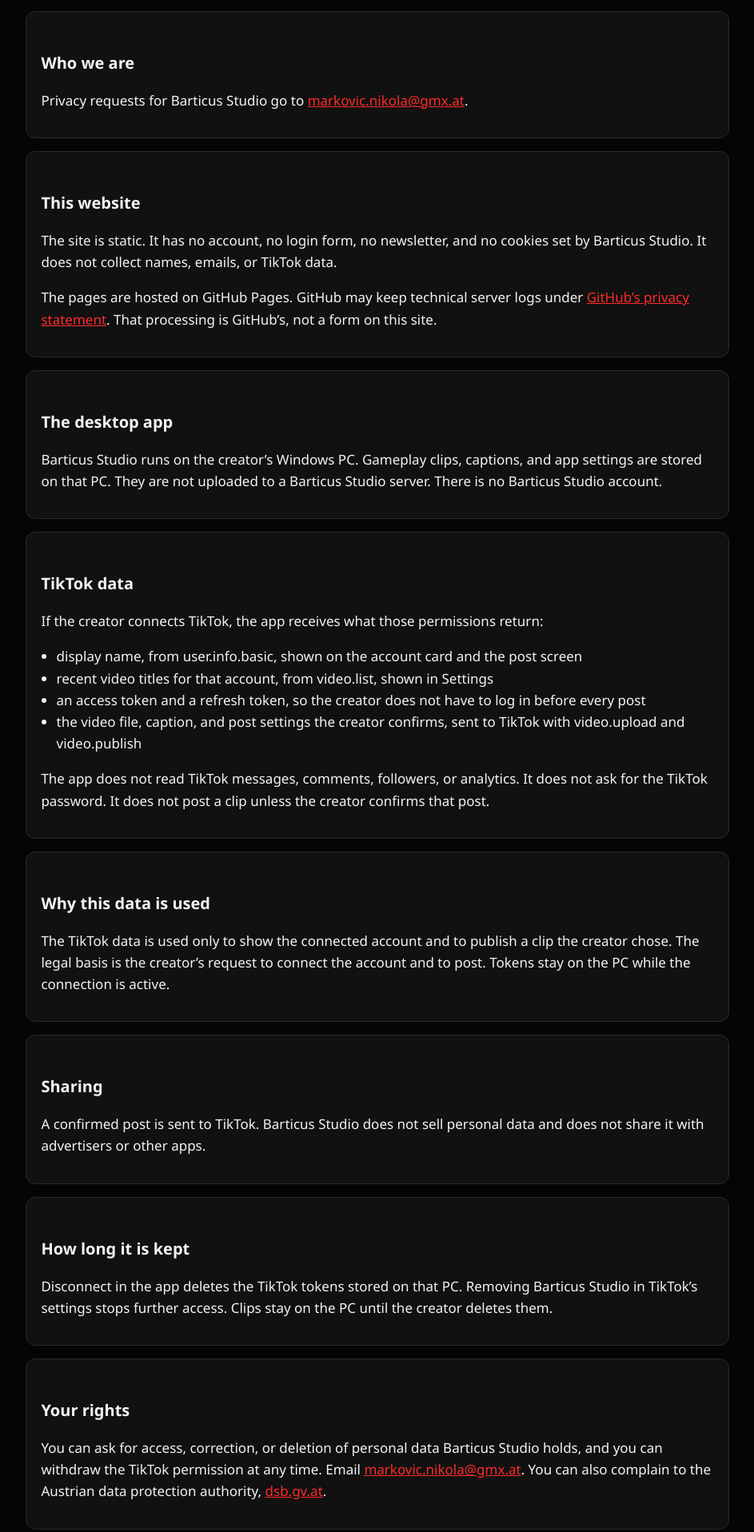
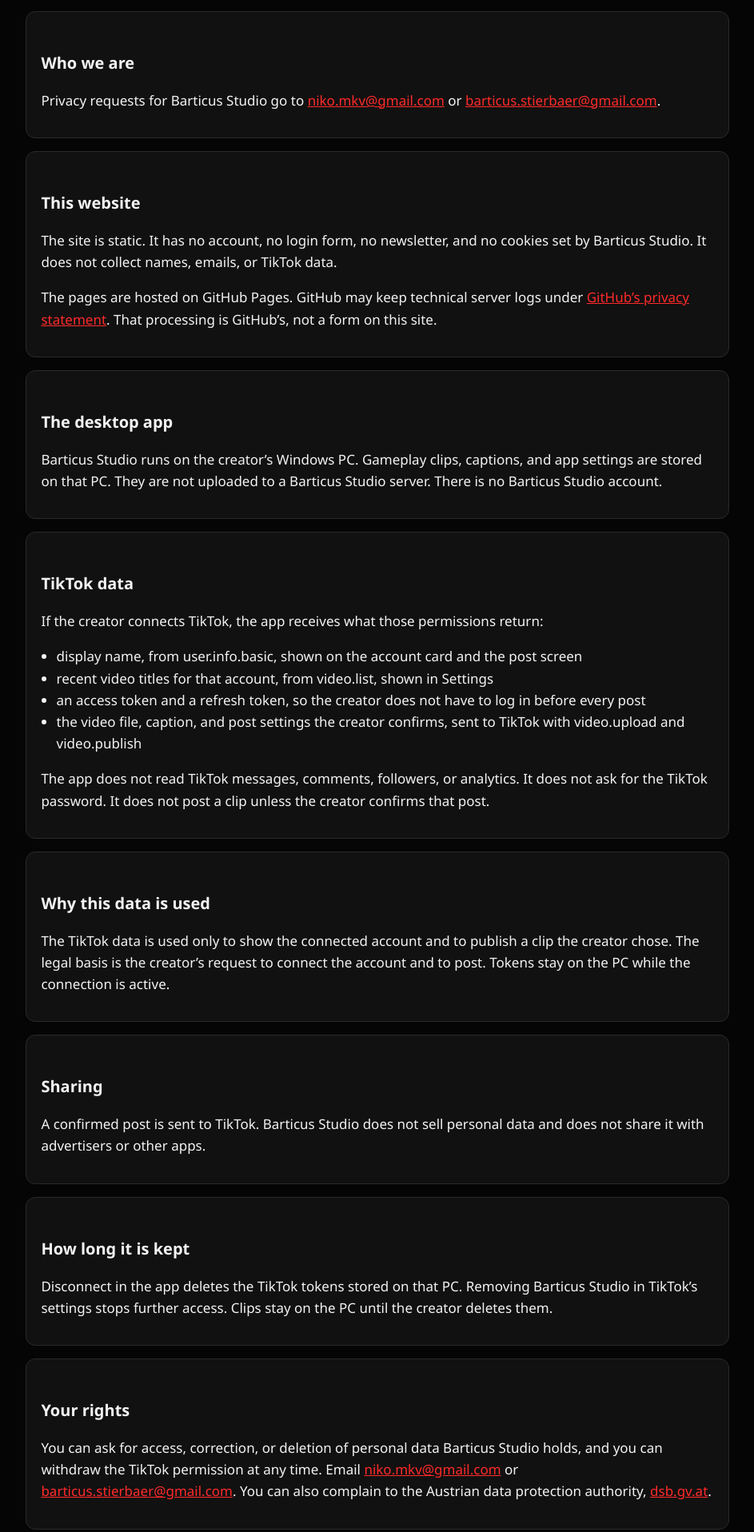
Before and after one commit to niko-mkv/barticus-studio, a plain HTML site: page privacy.html in a window 1280 px wide. Shown: the part 236-2152 px from the top of the page at 80% size, without its empty margins (168-1111 px from the left). Drawn offline with Linux system fonts and the light colour scheme.

Commit message:
List both Gmail addresses as the public contact.
The old GMX address was not the contact the creator wants on the site.

Co-authored-by: Cursor <cursoragent@cursor.com>

```diff
--- a/privacy.html
+++ b/privacy.html
@@ -30,7 +30,7 @@
 
     <section>
       <h2>Who we are</h2>
-      <p>Privacy requests for Barticus Studio go to <a href="mailto:markovic.nikola@gmx.at">markovic.nikola@gmx.at</a>.</p>
+      <p>Privacy requests for Barticus Studio go to <a href="mailto:niko.mkv@gmail.com">niko.mkv@gmail.com</a> or <a href="mailto:barticus.stierbaer@gmail.com">barticus.stierbaer@gmail.com</a>.</p>
     </section>
 
     <section>
@@ -73,7 +73,7 @@
 
     <section>
       <h2>Your rights</h2>
-      <p>You can ask for access, correction, or deletion of personal data Barticus Studio holds, and you can withdraw the TikTok permission at any time. Email <a href="mailto:markovic.nikola@gmx.at">markovic.nikola@gmx.at</a>. You can also complain to the Austrian data protection authority, <a href="https://www.dsb.gv.at/">dsb.gv.at</a>.</p>
+      <p>You can ask for access, correction, or deletion of personal data Barticus Studio holds, and you can withdraw the TikTok permission at any time. Email <a href="mailto:niko.mkv@gmail.com">niko.mkv@gmail.com</a> or <a href="mailto:barticus.stierbaer@gmail.com">barticus.stierbaer@gmail.com</a>. You can also complain to the Austrian data protection authority, <a href="https://www.dsb.gv.at/">dsb.gv.at</a>.</p>
     </section>
   </main>
   <footer>
```
Also changed, not shown: index.html (+1 -1 lines), terms.html (+1 -1 lines).
